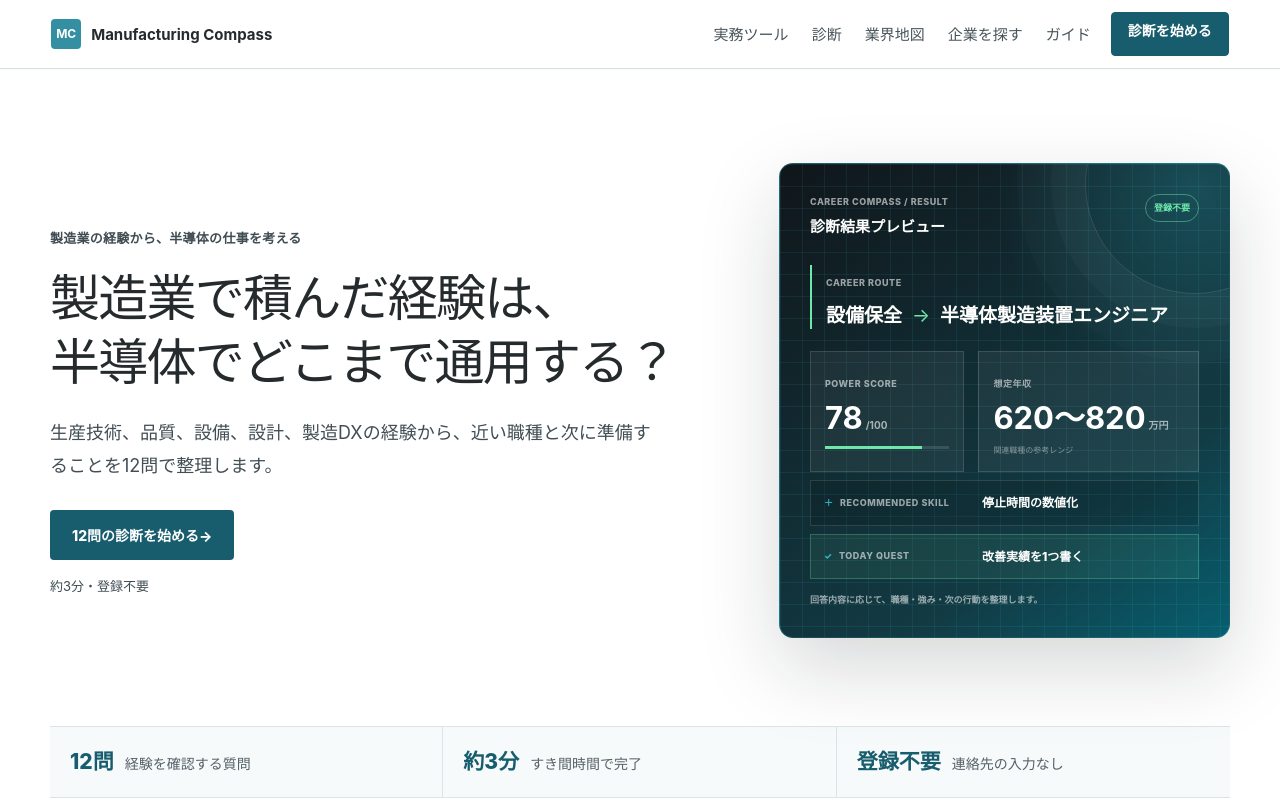
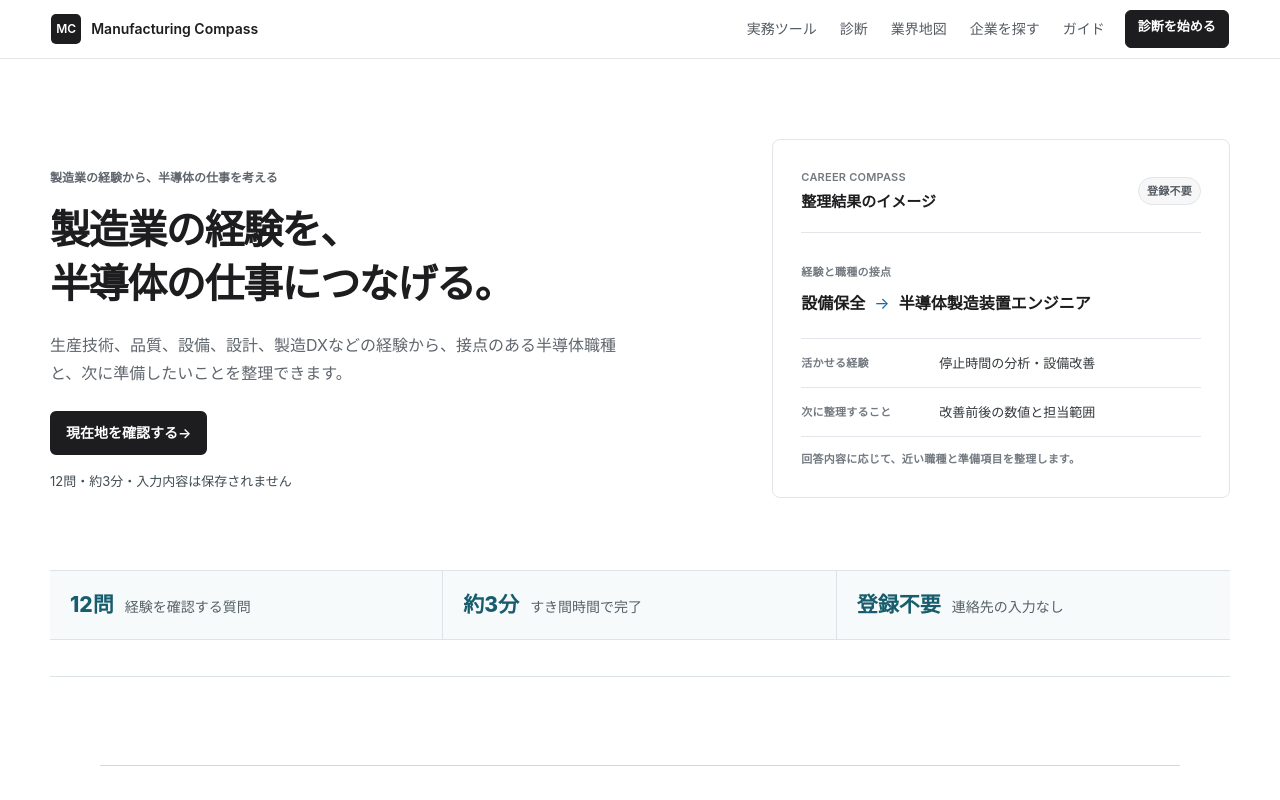
Before and after one commit to ryo0905-eng/manufacturing-compass, a Next.js app: page / in a window 1280 px wide. Shown: the top 800 px of the page. Built offline with nearby package versions, Linux system fonts and the light colour scheme; no server answers.

Commit message:
feat: refine homepage with compact neutral design

```diff
--- a/src/app/page.tsx
+++ b/src/app/page.tsx
@@ -60,12 +60,12 @@ export default function Home() {
         <div className="hero-copy">
           <p className="section-label">製造業の経験から、半導体の仕事を考える</p>
           <h1>
-            <span>製造業で積んだ経験は、</span>
-            <span>半導体でどこまで通用する？</span>
+            <span>製造業の経験を、</span>
+            <span>半導体の仕事につなげる。</span>
           </h1>
-          <p>生産技術、品質、設備、設計、製造DXの経験から、近い職種と次に準備することを12問で整理します。</p>
-          <div className="actions"><Link className="button primary home-primary-action" href="/career-compass">12問の診断を始める <span aria-hidden="true">→</span></Link></div>
-          <p className="hero-assurance">約3分・登録不要</p>
+          <p>生産技術、品質、設備、設計、製造DXなどの経験から、接点のある半導体職種と、次に準備したいことを整理できます。</p>
+          <div className="actions"><Link className="button primary home-primary-action" href="/career-compass">現在地を確認する <span aria-hidden="true">→</span></Link></div>
+          <p className="hero-assurance">12問・約3分・入力内容は保存されません</p>
         </div>
         <CareerResultPreview />
         <dl className="home-fact-strip" aria-label="診断の概要">
--- a/src/components/CareerResultPreview.tsx
+++ b/src/components/CareerResultPreview.tsx
@@ -1,43 +1,30 @@
 export function CareerResultPreview() {
   return (
-    <aside className="career-result-preview" aria-label="キャリア診断結果の表示例">
+    <aside className="career-result-preview" aria-label="キャリア現在地チェックの整理結果例">
       <header className="career-result-preview__header">
         <div>
-          <span>CAREER COMPASS / RESULT</span>
-          <strong>診断結果プレビュー</strong>
+          <span>CAREER COMPASS</span>
+          <strong>整理結果のイメージ</strong>
         </div>
         <span className="career-result-preview__status">登録不要</span>
       </header>
 
       <div className="career-result-preview__route">
-        <span>Career Route</span>
+        <span>経験と職種の接点</span>
         <p><strong>設備保全</strong><i aria-hidden="true">→</i><b>半導体製造装置エンジニア</b></p>
-      </div>
-
-      <div className="career-result-preview__metrics">
-        <div className="career-result-preview__score">
-          <span>Power Score</span>
-          <strong>78<small>/100</small></strong>
-          <div aria-hidden="true"><i /></div>
-        </div>
-        <div>
-          <span>想定年収</span>
-          <strong>620〜820<small>万円</small></strong>
-          <small>関連職種の参考レンジ</small>
-        </div>
       </div>
 
       <dl className="career-result-preview__insights">
         <div>
-          <dt><span aria-hidden="true">＋</span> Recommended Skill</dt>
-          <dd>停止時間の数値化</dd>
+          <dt>活かせる経験</dt>
+          <dd>停止時間の分析・設備改善</dd>
         </div>
-        <div className="career-result-preview__quest">
-          <dt><span aria-hidden="true">✓</span> Today Quest</dt>
-          <dd>改善実績を1つ書く</dd>
+        <div>
+          <dt>次に整理すること</dt>
+          <dd>改善前後の数値と担当範囲</dd>
         </div>
       </dl>
-      <small className="career-result-preview__note">回答内容に応じて、職種・強み・次の行動を整理します。</small>
+      <small className="career-result-preview__note">回答内容に応じて、近い職種と準備項目を整理します。</small>
     </aside>
   );
 }
```
Also changed, not shown: src/app/globals.css.
